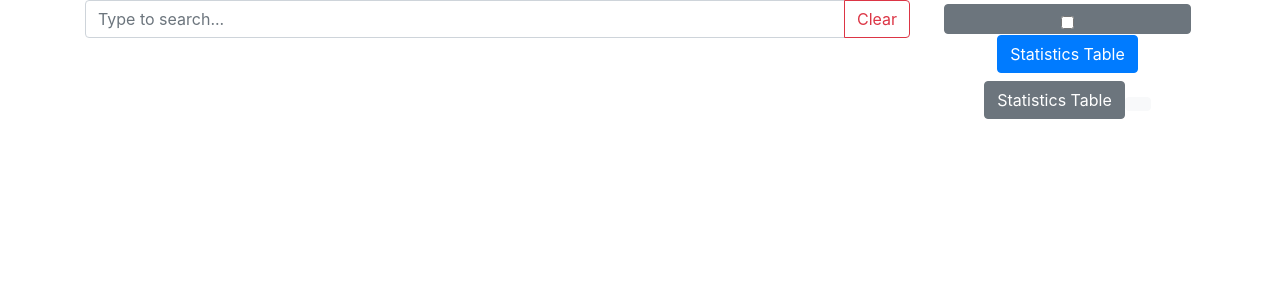
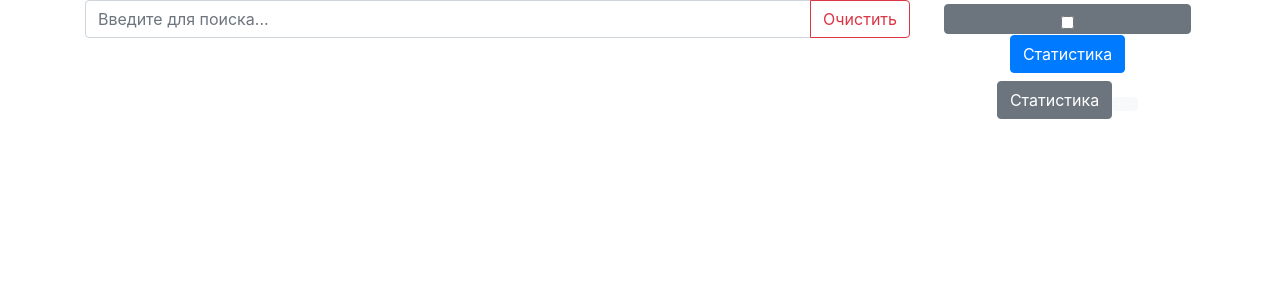
Before and after one commit to gil9red/web_played_games_parser, a Flask app: page / in a window 1280 px wide. Shown: the top 300 px of the page. Run offline with Flask 2, Linux system fonts and the light colour scheme; data that the repository does not hold is empty; some libraries are stand-ins or nearby versions.

Commit message:
Обновление. Перевод фраз на русский. Изменение названий таймеров. Рефакторинг

```diff
--- a/static/js/index.js
+++ b/static/js/index.js
@@ -34,7 +34,7 @@ function show_error(text) {
 }
 
 function get_played_games(on_response_func) {
-    const timerName = "get_played_games";
+    const timerName = "load games";
     startTimer(timerName);
     setVisibleProgress(true);
 
@@ -63,20 +63,15 @@ function check_actuality_of_cache() {
         return;
     }
 
-    const timerName = "check_actuality_of_cache";
+    const timerName = "check cache";
     startTimer(timerName);
     console.log(timerName);
 
     get_played_games(platforms => {
-        const timerNameIsActualCache = "is_actual_cache";
-        startTimer(timerNameIsActualCache);
-
         let is_actual_cache = deep_compare(
             platforms,
             JSON.parse(localStorage.cache_result_json)
         );
-
-        finishTimer(timerNameIsActualCache);
 
         // Если кэш актуален
         if (is_actual_cache) {
@@ -250,7 +245,7 @@ function restoreNodesState() {
 
     let tree = $('#tree');
 
-    const timerName = "restore nodes state";
+    const timerName = "restore nodes";
     startTimer(timerName);
 
     let nodeExpandedStates = new Map(JSON.parse(localStorage.nodeExpandedStates));
@@ -268,7 +263,7 @@ function restoreNodesState() {
 }
 
 function update_tree_view(tree_data) {
-    const timerName = "update_tree_view";
+    const timerName = "update tree view";
 
     if (tree_data == null) {
         let result_json = localStorage.cache_result_json;
@@ -321,7 +316,7 @@ function update_tree(result_json=null, tree_data=null) {
 }
 
 function process_played_games(platforms) {
-    const timerName = "process_played_games";
+    const timerName = "process";
     startTimer(timerName);
 
     setVisibleProgress(true);
@@ -377,7 +372,7 @@ function search(e) {
 }
 
 function updateStatistics(platforms=null) {
-    const timerName = "update statistics";
+    const timerName = "statistics";
     startTimer(timerName);
 
     if (platforms == null) {
@@ -500,6 +495,12 @@ $(document).ready(function() {
             search.val(search.val() + text).trigger("input");
         }
     })
+
+    $('#notify_need_refresh').click(refresh_parse);
+    $('.tree-search-clear').click(function() {
+        $('#tree-search').val('');
+        search();
+    });
 });
 
 $(document).ready(function() {
--- a/templates/index.html
+++ b/templates/index.html
@@ -38,7 +38,7 @@
             font-size: 1rem;
         }
 
-        /* Small devices (Phones, 600pxand down) */
+        /* Small devices (Phones, 600px and down) */
         @media only screen and (max-width: 600px) {
             .platform {
                 font-weight: bold;
@@ -89,7 +89,7 @@
         <div class="row align-items-center h-100">
             <div class="col d-flex justify-content-center">
                 <div class="spinner-border text-primary" style="margin: auto;" role="status">
-                    <span class="sr-only">Loading...</span>
+                    <span class="sr-only">Загрузка...</span>
                 </div>
             </div>
         </div>
@@ -107,7 +107,7 @@
         </div>
         <div class="row">
             <div class="col">
-                <button id="notify_need_refresh" type="button" class="btn btn-warning m-2 btn-block" onclick="refresh_parse()" style="display: none">
+                <button id="notify_need_refresh" type="button" class="btn btn-warning m-2 btn-block" style="display: none">
                     Данные не актуальны! Жми, чтобы обновить!
                 </button>
             </div>
@@ -116,7 +116,7 @@
             <div class="col">
                 <div id="msg_error" class="alert alert-danger alert-dismissible m-2" style="display: none">
                     <button type="button" class="close" data-dismiss="alert">&times;</button>
-                    <strong>Error!</strong> <div id="msg_error_text"></div>
+                    <strong>Ошибка!</strong> <div id="msg_error_text"></div>
                 </div>
             </div>
         </div>
@@ -128,7 +128,7 @@
                             id="switch_visible_table_stats"
                             type="checkbox"
                             data-toggle="toggle" data-width="100%" data-height="30"
-                            data-on="Statistics Table" data-off="Statistics Table"
+                            data-on="Статистика" data-off="Статистика"
                             data-onstyle="primary" data-offstyle="secondary"
                         >
                     </div>
@@ -140,15 +140,15 @@
                         <tr><td>Платформ:</td><td id="stats_total_platforms">-</td></tr>
                         <tr><td>Поиск (мс):</td><td id="stats_elapsed_time_search">-</td></tr>
                         <tr style="display: none"><td>Найдено игр:</td><td id="stats_found_game">-</td></tr>
-                        <tr><th scope="row" colspan="2">Timers:</th></tr>
+                        <tr><th scope="row" colspan="2">Таймеры:</th></tr>
                     </table>
                 </div>
                 <div class="col-md-9">
                     <div class="flex-column">
                         <div class="input-group mb-2">
-                            <input type="text" class="form-control" id="tree-search" placeholder="Type to search..." aria-describedby="basic-addon2">
+                            <input type="text" class="form-control" id="tree-search" placeholder="Введите для поиска..." aria-describedby="basic-addon2">
                             <div class="input-group-append">
-                                <button class="btn btn-outline-danger" type="button" onclick="$('#tree-search').val(''); search();">Clear</button>
+                                <button class="btn btn-outline-danger tree-search-clear" type="button">Очистить</button>
                             </div>
                         </div>
                         <div id="tree"></div>
```
